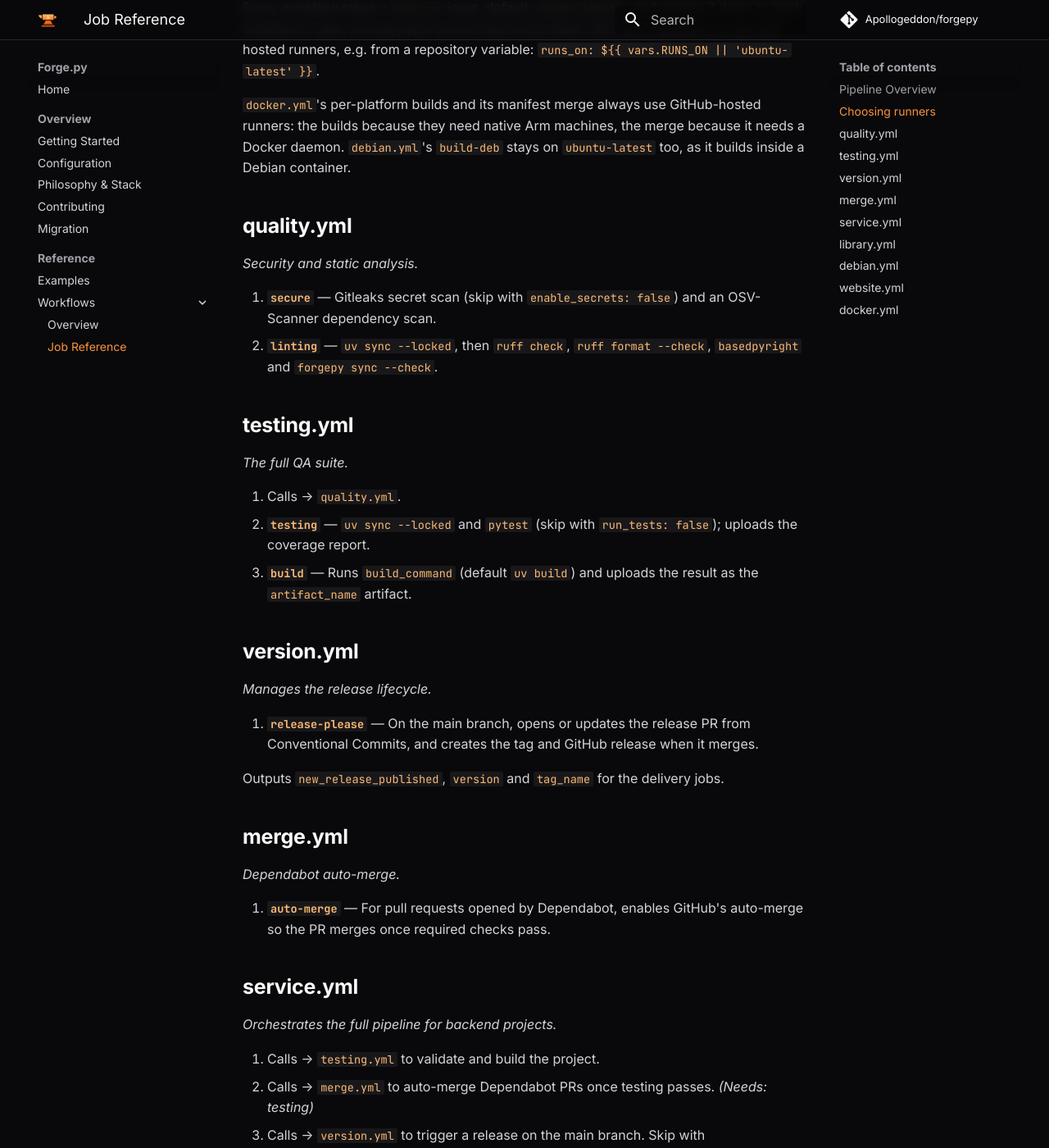
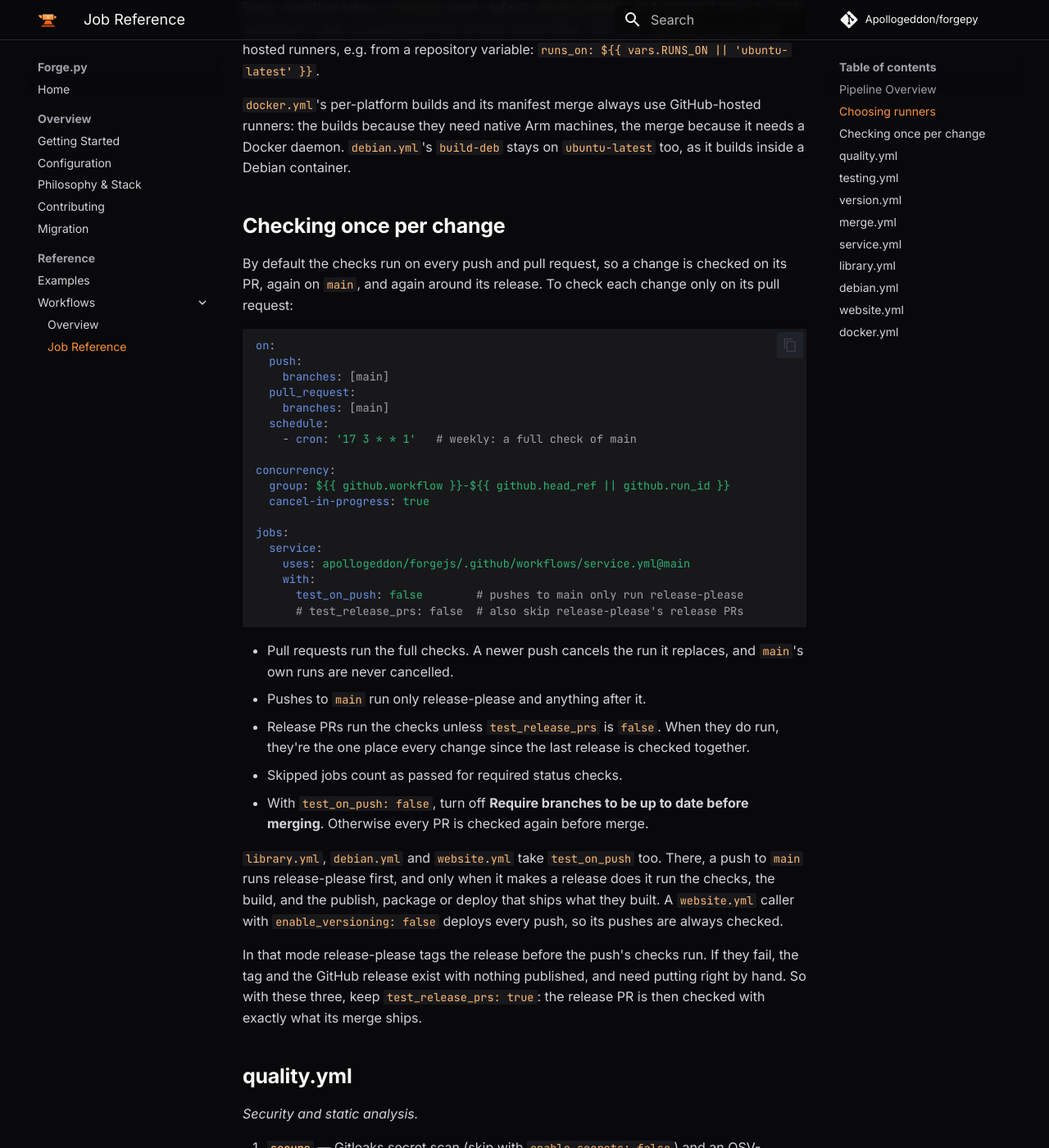
Before and after one commit to Apollogeddon/forgepy, an MkDocs documentation site: the page built from docs/docs/workflows/reference.md, in a window 1280 px wide and 1400 px high, scrolled down 620 px. Shown: the whole window at 82% size. Built offline with MkDocs 1.6.1 and Material for MkDocs 9.7.7, drawn with Linux system fonts in a browser that asks for light colours; comment, search, counter and statistics services are not loaded.

Commit message:
feat: test_on_push and test_release_prs, so a change is checked once, on its pr

````diff
--- a/docs/docs/workflows/reference.md
+++ b/docs/docs/workflows/reference.md
@@ -22,6 +22,41 @@ Dependabot pull requests are auto-merged by `merge.yml` once testing passes.
 Every workflow takes a `runs_on` input, default `ubuntu-latest`, and passes it down to each workflow it calls, so every job runs on that runner label. Set it per repository to use self-hosted runners, e.g. from a repository variable: `runs_on: ${{ vars.RUNS_ON || 'ubuntu-latest' }}`.
 
 `docker.yml`'s per-platform builds and its manifest merge always use GitHub-hosted runners: the builds because they need native Arm machines, the merge because it needs a Docker daemon. `debian.yml`'s `build-deb` stays on `ubuntu-latest` too, as it builds inside a Debian container.
+
+## Checking once per change
+
+By default the checks run on every push and pull request, so a change is checked on its PR, again on `main`, and again around its release. To check each change only on its pull request:
+
+```yaml
+on:
+  push:
+    branches: [main]
+  pull_request:
+    branches: [main]
+  schedule:
+    - cron: '17 3 * * 1'   # weekly: a full check of main
+
+concurrency:
+  group: ${{ github.workflow }}-${{ github.head_ref || github.run_id }}
+  cancel-in-progress: true
+
+jobs:
+  service:
+    uses: apollogeddon/forgejs/.github/workflows/service.yml@main
+    with:
+      test_on_push: false        # pushes to main only run release-please
+      # test_release_prs: false  # also skip release-please's release PRs
+```
+
+- Pull requests run the full checks. A newer push cancels the run it replaces, and `main`'s own runs are never cancelled.
+- Pushes to `main` run only release-please and anything after it.
+- Release PRs run the checks unless `test_release_prs` is `false`. When they do run, they're the one place every change since the last release is checked together.
+- Skipped jobs count as passed for required status checks.
+- With `test_on_push: false`, turn off **Require branches to be up to date before merging**. Otherwise every PR is checked again before merge.
+
+`library.yml`, `debian.yml` and `website.yml` take `test_on_push` too. There, a push to `main` runs release-please first, and only when it makes a release does it run the checks, the build, and the publish, package or deploy that ships what they built. A `website.yml` caller with `enable_versioning: false` deploys every push, so its pushes are always checked.
+
+In that mode release-please tags the release before the push's checks run. If they fail, the tag and the GitHub release exist with nothing published, and need putting right by hand. So with these three, keep `test_release_prs: true`: the release PR is then checked with exactly what its merge ships.
 
 ## quality.yml
 
````
Also changed, not shown: 4 other files.
